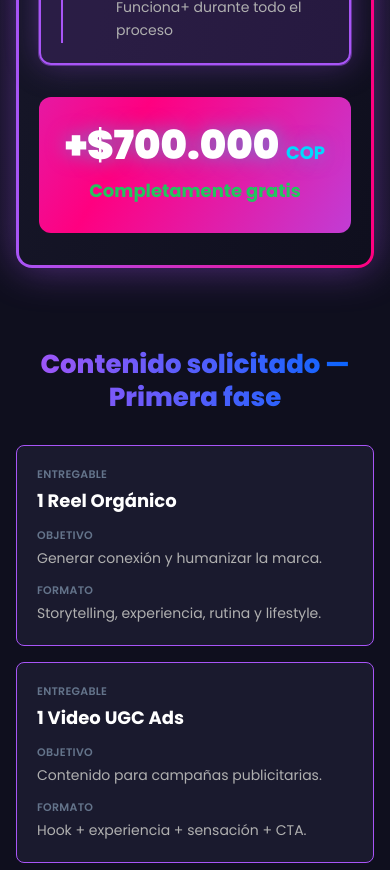
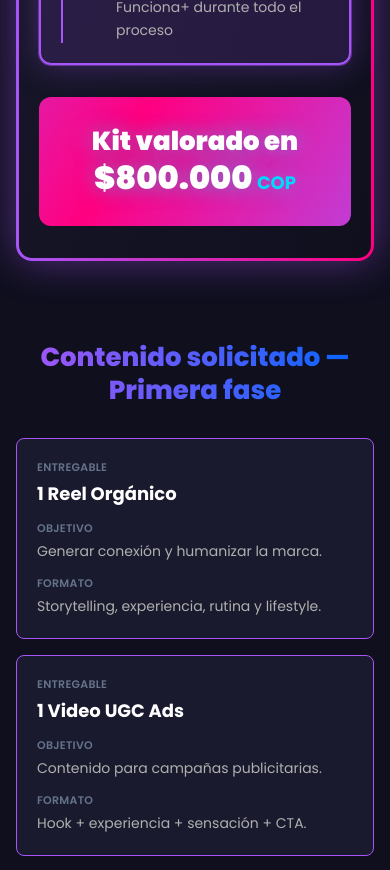
Before and after one commit to fluxasystems1-design/omboarding, a Next.js app: page /funciona-creadores in a window 390 px wide. Shown: the part 3900-4770 px from the top of the page. Built offline with nearby package versions, Linux system fonts and the light colour scheme.

Commit message:
fix: mejoras landing creadores FuncionA+

```diff
--- a/app/funciona-creadores/page.js
+++ b/app/funciona-creadores/page.js
@@ -196,7 +196,7 @@ export default function FuncionaCreadoresPage() {
                 </p>
               </div>
 
-              <div className="hero-enter-slow mb-6 flex w-full justify-center md:mx-auto">
+              <div className="hero-enter-slow mb-6 flex w-full justify-center md:mx-auto lg:hidden">
                 <div className="w-fit max-w-full overflow-hidden rounded-xl border-2 border-[#A855F7] bg-transparent shadow-[0_0_30px_rgba(168,85,247,0.5)]">
                   <img
                     src="/imagenes/productos.png"
@@ -222,15 +222,18 @@ export default function FuncionaCreadoresPage() {
               </div>
             </div>
 
-            <div className="hero-enter-slow hidden w-full shrink-0 lg:flex lg:w-[45%] lg:items-center lg:justify-center">
-              <div className="w-fit max-w-full overflow-hidden rounded-xl border-2 border-[#A855F7] bg-transparent shadow-[0_0_30px_rgba(168,85,247,0.5)]">
+            <div className="hero-enter-slow hidden w-full min-w-0 shrink-0 lg:flex lg:w-[45%] lg:flex-col lg:justify-center">
+              <div
+                className="relative w-full overflow-hidden rounded-xl border-2 border-[#A855F7] bg-[#0F0F1E] shadow-[0_0_30px_rgba(168,85,247,0.5)]"
+                style={{ aspectRatio: "1363 / 1154" }}
+              >
                 <img
                   src="/imagenes/productos.png"
                   alt="Kit de suplementos Funciona+: creatina, glicinato de magnesio y omega 3"
                   width={1363}
                   height={1154}
                   loading="eager"
-                  className="block h-auto max-h-[min(70vh,520px)] w-auto max-w-full"
+                  className="absolute inset-0 h-full w-full object-cover object-center"
                 />
               </div>
             </div>
@@ -500,19 +503,19 @@ export default function FuncionaCreadoresPage() {
                 <ScrollReveal delayMs={280} className="mt-8">
                   <div className="kit-valor-grad-anim rounded-xl px-5 py-7 text-center sm:px-8 sm:py-9" style={{ borderRadius: 12 }}>
                     <p
-                      className="font-black leading-none text-white"
+                      className="font-black leading-tight text-white"
                       style={{
-                        fontSize: "clamp(40px, 8vw, 56px)",
+                        fontSize: "clamp(26px, 5vw, 44px)",
                         textShadow: "0 0 20px rgba(0, 217, 255, 0.5)",
                       }}
                     >
-                      +$700.000{" "}
+                      Kit valorado en{" "}
+                      <span className="whitespace-nowrap" style={{ fontSize: "clamp(32px, 6.5vw, 52px)" }}>
+                        $800.000
+                      </span>{" "}
                       <span className="align-baseline text-[18px] font-bold sm:text-[20px]" style={{ color: C }}>
                         COP
                       </span>
-                    </p>
-                    <p className="pt-3 text-lg font-bold sm:text-[18px]" style={{ color: G, paddingTop: 12 }}>
-                      Completamente gratis
                     </p>
                   </div>
                 </ScrollReveal>
```
